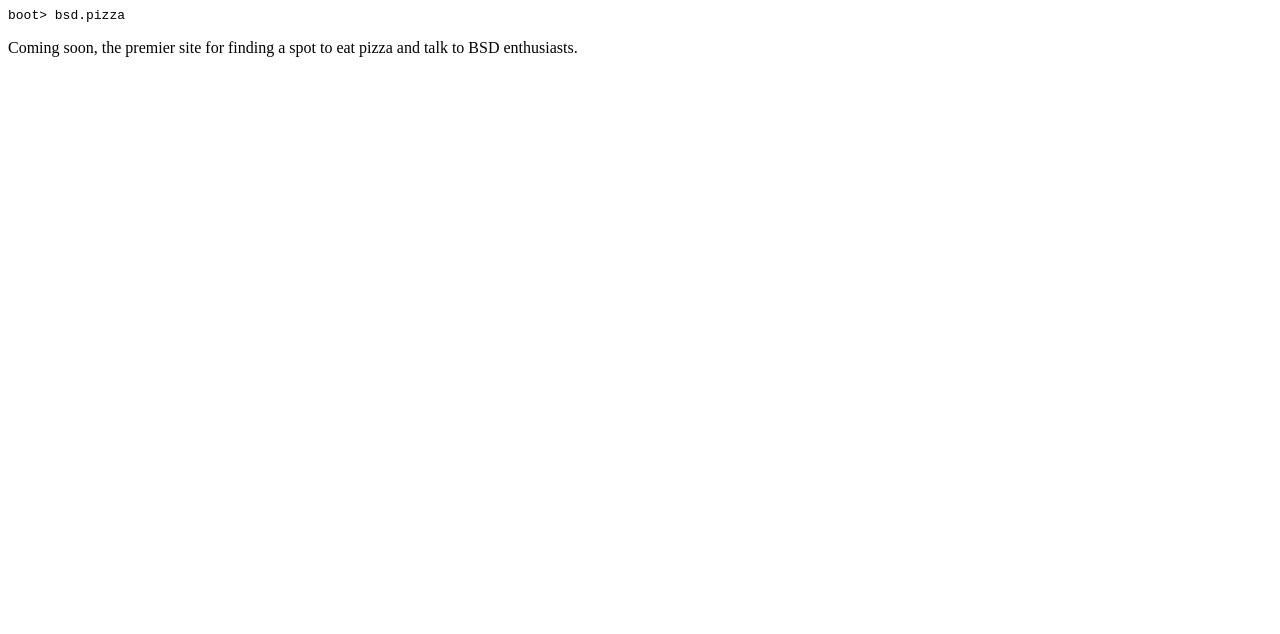
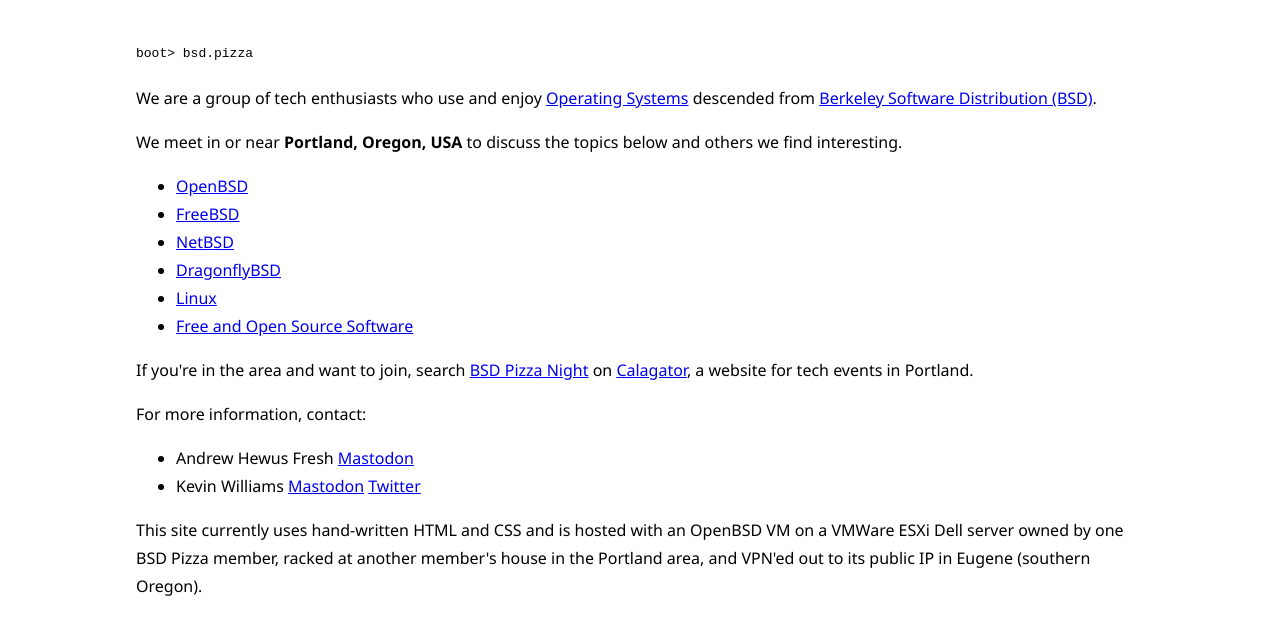
Before and after one commit to k9w/bsdpizza, a plain HTML site: page index.html in a window 1280 px wide. Drawn offline with Linux system fonts and the light colour scheme.

Commit message:
Initial rewrite of index.html

```diff
--- a/index.html
+++ b/index.html
@@ -1,9 +1,130 @@
 <html>
   <head>
     <title>Welcome to BSD.pizza</title>
+    <meta name="viewport" content="width=device-width,initial-scale=1" />
+    <style>
+
+      html {
+	max-width: 64rem;
+	margin: 0 auto;
+	padding: 2rem;
+	font-family:
+		-apple-systrem,
+		BlinkMacSystremFont,
+		avenir next,
+		avenir,
+		segoe ui,
+		helvetica neue,
+		helvetica,
+		Ubuntu,
+		roboto,
+		noto,
+		arial,
+		sans-serif;
+	line-height: 1.75rem;
+	transition: filter .2s;
+      }
+
+    </style>
   </head>
   <body>
+
     <pre>boot&gt; bsd.pizza</pre>
-		<p>Coming soon, the premier site for finding a spot to eat pizza and talk to BSD enthusiasts.</p>
+
+    <p>
+
+      We are a group of tech enthusiasts who use and enjoy
+
+<a href="https://en.wikipedia.org/wiki/Operating_system"
+   target="_blank">Operating Systems</a>
+
+      descended from
+
+<a href="https://en.wikipedia.org/wiki/Berkeley_Software_Distribution"
+   target="_blank">Berkeley Software Distribution (BSD)</a>.
+
+    </p>
+
+    <p>
+
+      We meet in or near <b>Portland, Oregon, USA</b> to discuss the
+      topics below and others we find interesting.
+
+    </p>
+
+    <ul>
+
+      <li>
+        <a href="https://openbsd.org" target="_blank">OpenBSD</a>
+      </li>
+
+      <li>
+        <a href="https://freebsd.org" target="_blank">FreeBSD</a>
+      </li>
+
+      <li>
+        <a href="https://netbsd.org" target="_blank">NetBSD</a>
+      </li>
+
+      <li>
+        <a href="https://dragonflybsd.org" target="_blank">DragonflyBSD</a>
+      </li>
+
+      <li>
+        <a href="https://en.wikipedia.org/wiki/Linux" target="_blank">Linux</a>
+      </li>
+
+      <li>
+        <a href="https://en.wikipedia.org/wiki/Free_and_open-source_software"
+           target="_blank">Free and Open Source Software</a>
+      </li>
+
+    </ul>
+
+    <p>
+
+      If you're in the area and want to join, search
+
+<a href="https://calagator.org/events/search?utf8=%E2%9C%93&query=BSD+Pizza+Night"
+   target="_blank">BSD Pizza Night</a>
+
+on
+
+<a href="https://calagator.org" target="_blank">Calagator</a>,
+
+      a website for tech events in Portland.
+
+    </p>
+
+    <p>
+
+      For more information, contact:
+
+    </p>
+
+    <ul>
+
+      <li>
+        Andrew Hewus Fresh
+<a href="https://bsd.network/@AFresh1" target="_blank">Mastodon</a>
+      </li>
+
+      <li>
+        Kevin Williams
+<a href="https://bsd.network/@k9w" target="_blank">Mastodon</a>
+<a href="https://twitter.com/k9w" target="_blank">Twitter</a>
+      </li>
+
+    </ul>
+
+    <p>
+
+This site currently uses hand-written HTML and CSS and is hosted with
+an OpenBSD VM on a VMWare ESXi Dell server owned by one BSD Pizza
+member, racked at another member's house in the Portland area, and
+VPN'ed out to its public IP in Eugene (southern Oregon).
+
+    </p>
+
   </body>
 </html>
```
Lines whose indentation alone changed are shown as unchanged.
